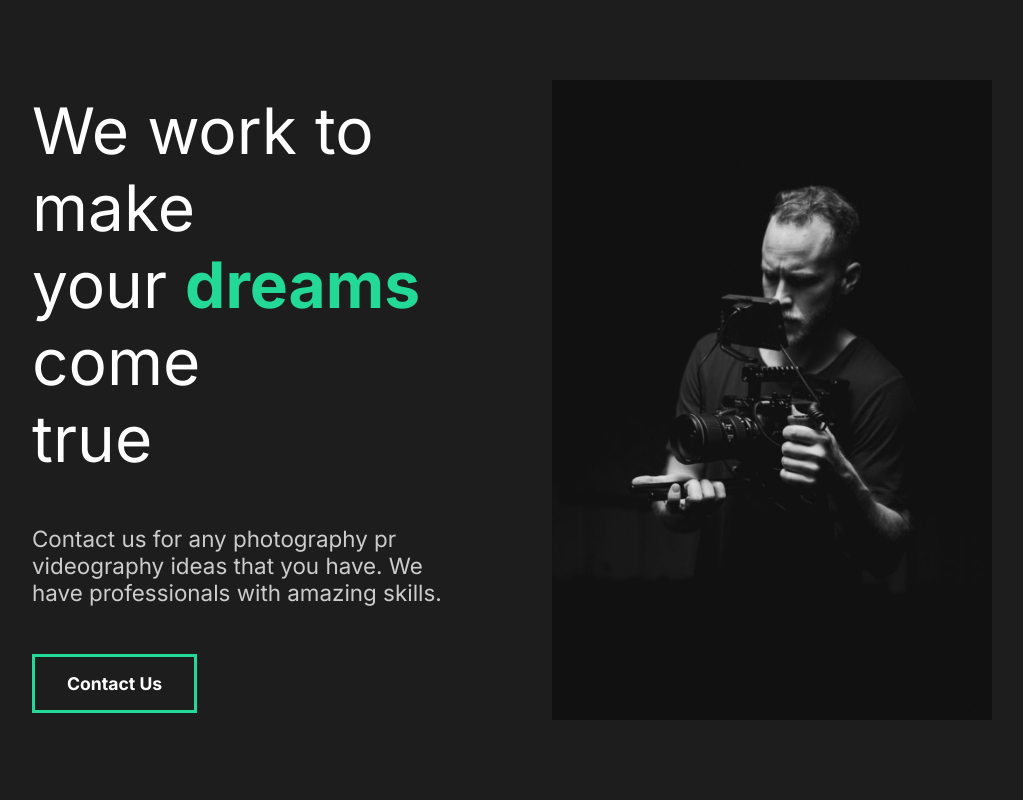
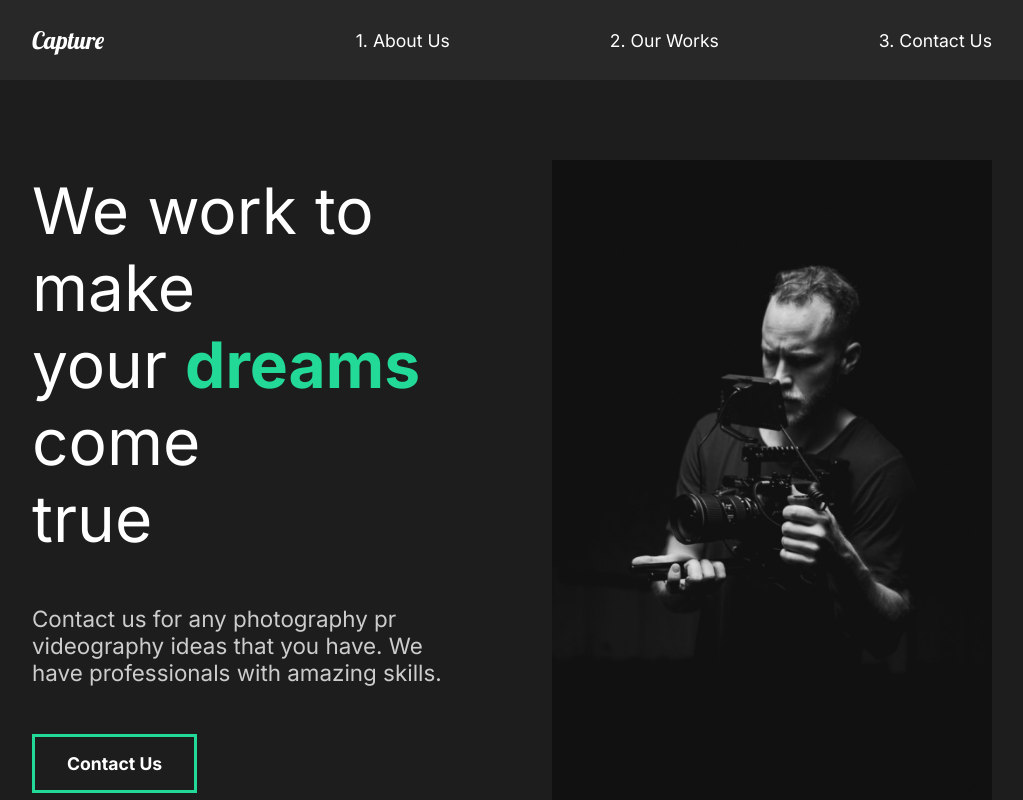
Before and after one commit to masoudgolchin/react-capture-portofolio-website, a React (Create React App) app: page / in a window 1280 px wide. Shown: the top 800 px of the page, without its empty margins (128-1151 px from the left). Built offline with nearby package versions, Linux system fonts and the light colour scheme.

Commit message:
add: navigation menu

```diff
--- a/src/App.js
+++ b/src/App.js
@@ -1,10 +1,12 @@
 import React from "react";
 import AboutUs from "./pages/AboutUs";
 import GlobalStyle from "./components/GlobalStyle";
+import Nav from "./components/Nav";
 
 function App() {
   return (
     <div className="App">
+      <Nav />
       <GlobalStyle />
       <AboutUs />
     </div>
--- /dev/null
+++ b/src/components/Nav.js
@@ -0,0 +1,56 @@
+import React from "react";
+import styled from "styled-components";
+
+const Nav = () => {
+  return (
+    <StyledNav>
+      <h1>
+        <a id="logo" href="#">
+          Capture
+        </a>
+      </h1>
+      <ul>
+        <li>
+          <a href="#">1. About Us</a>
+        </li>
+        <li>
+          <a href="#">2. Our Works</a>
+        </li>
+        <li>
+          <a href="#">3. Contact Us</a>
+        </li>
+      </ul>
+    </StyledNav>
+  );
+};
+
+const StyledNav = styled.nav`
+  min-height: 10vh;
+  display: flex;
+  margin: auto;
+  justify-content: space-between;
+  align-items: center;
+  padding: 1rem 10rem;
+  background: #282828;
+  a {
+    color: white;
+    text-decoration: none;
+  }
+
+  ul {
+    display: flex;
+    list-style: none;
+    li {
+      padding-left: 10rem;
+      position: relative;
+    }
+  }
+
+  #logo {
+    font-size: 1.5rem;
+    font-family: "Lobster", cursive;
+    font-weight: lighter;
+  }
+`;
+
+export default Nav;
```
